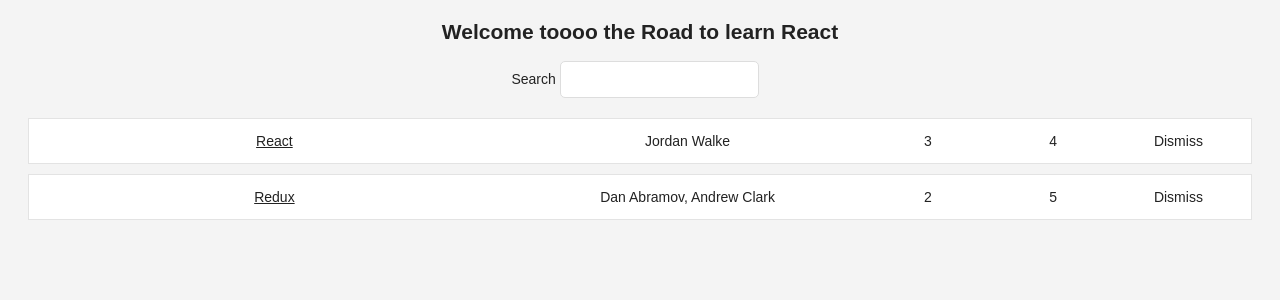
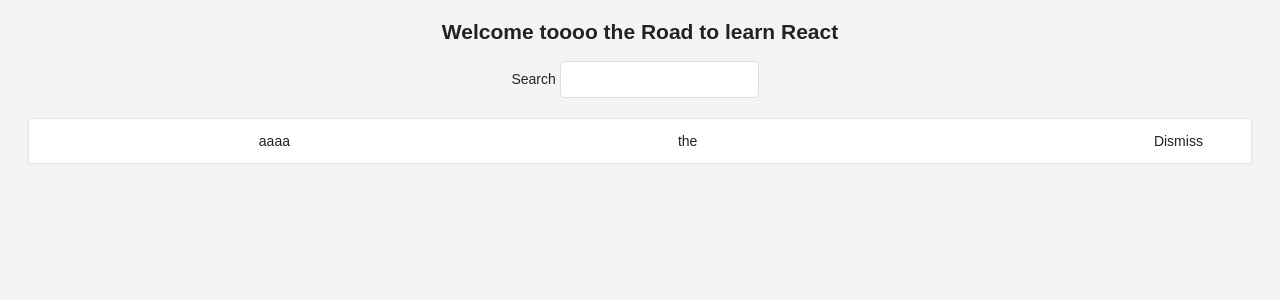
Before and after one commit to gregory-adler/news_aggregator_tech_econ, a React (Create React App) app: page / in a window 1280 px wide. Shown: the top 300 px of the page. Built offline with nearby package versions, Linux system fonts and the light colour scheme.

Commit message:
refactor hackernews

```diff
--- a/src/App.js
+++ b/src/App.js
@@ -6,24 +6,8 @@
 
 	const helloWorld = 'Welcome toooo the Road to learn React';
 
-	const list = [
-	  {
-	    title: 'React',
-	    url: 'https://reactjs.org/',
-	    author: 'Jordan Walke',
-	    num_comments: 3,
-	    points: 4,
-	    objectID: 0,
-	  },
-	  {
-	    title: 'Redux',
-	    url: 'https://redux.js.org/',
-	    author: 'Dan Abramov, Andrew Clark',
-	    num_comments: 2,
-	    points: 5,
-	    objectID: 1,
-	  },
-	];
+
+  let result = []
 
 
 
@@ -38,23 +22,34 @@
 	constructor(props){
     super(props);
     this.state = {
-			list: list,
+    	result: this.getStories(),
     	searchTerm: '',
     };
      this.onDismiss = this.onDismiss.bind(this);
      this.onSearchChange = this.onSearchChange.bind(this);
+     this.getStories = this.getStories.bind(this)
+    }
 
+    getStories(){
+
+    result.push({
+      'author': 'the',
+      'title': 'aaaa'
+    })
+    return result
   }
+
 	onDismiss(id) {
-	  const updatedList = this.state.list.filter(item => item.objectID !== id);
-	  this.setState({ list: updatedList });
+	  const updatedList = this.state.result.filter(item => item.objectID !== id);
+	  this.setState({ result: updatedList });
 	}
 
  	onSearchChange(event) {this.setState({ searchTerm: event.target.value });}
 
 
   render() {
-  	 const { searchTerm, list } = this.state;
+  	 const { searchTerm, result } = this.state;
+     if (!result) { return 1; }
     return (
     	<div className="page">
         <div className="interactions">
@@ -68,7 +63,7 @@
         </Search>
         </div>
         <Table
-	        list={list}
+	        result={result}
 	        pattern={searchTerm}
 	        onDismiss={this.onDismiss}
          />
@@ -86,12 +81,12 @@
     />
   </form>
 
-const Table = ({ list, pattern, onDismiss }) =>
+const Table = ({ result, pattern, onDismiss }) =>
   <div className="table">
-    {list.filter(isSearched(pattern)).map(item =>
+    {result.map(item =>
       <div key={item.objectID} className="table-row">
         <span style={{ width: '40%' }}>
-          <a href={item.url}>{item.title}</a>
+          {item.title}
         </span>
         <span style={{ width: '30%' }}>
           {item.author}
```
Lines whose indentation alone changed are shown as unchanged.
